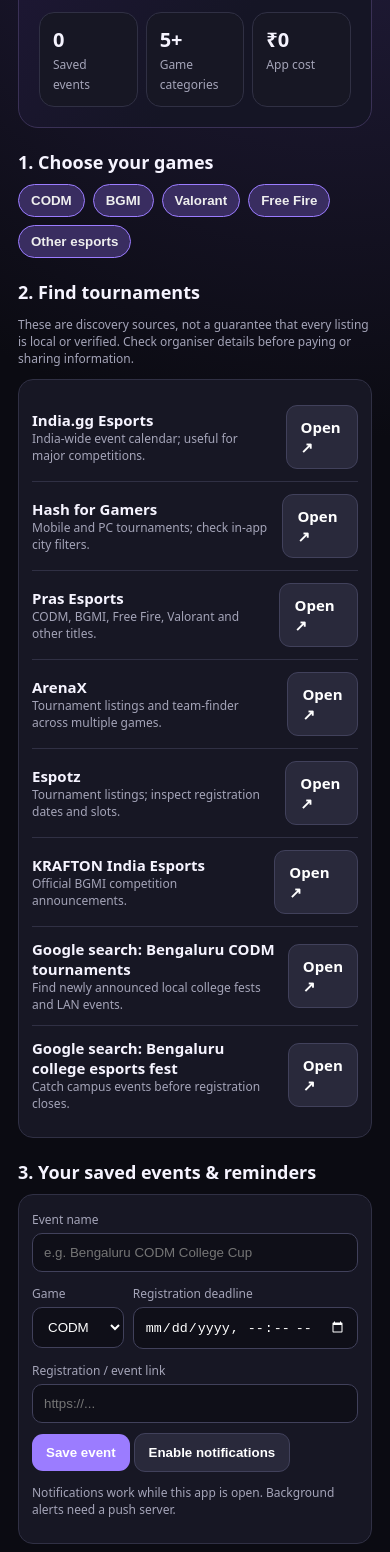
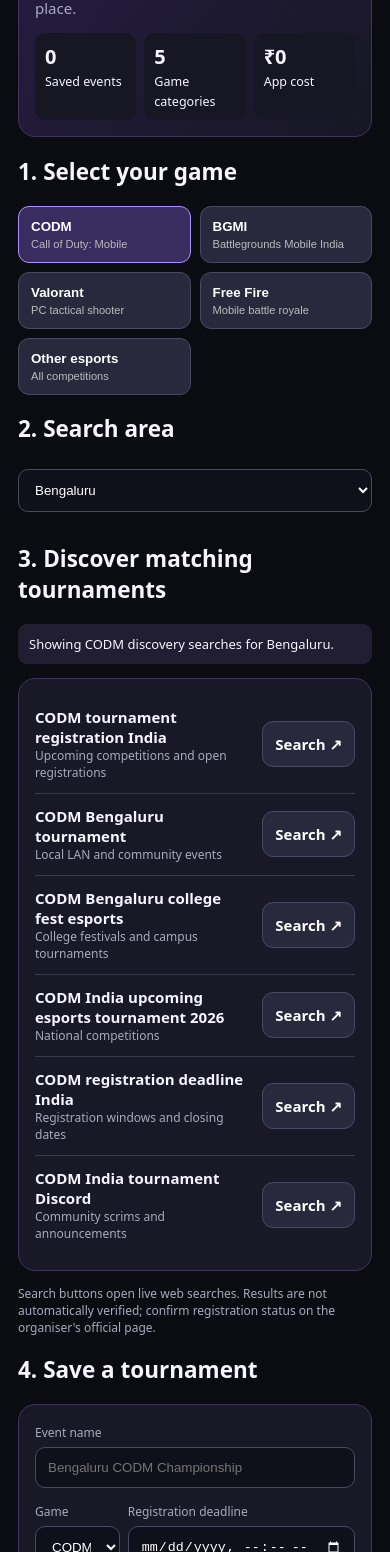
Before and after one commit to prateek-cybercode/esports-radar, a plain HTML site: page index.html in a window 390 px wide. Shown: the part 254-1806 px from the top of the page. Drawn offline with Linux system fonts and the light colour scheme.

Commit message:
Update index.html

```diff
--- a/index.html
+++ b/index.html
@@ -1,55 +1,23 @@
-<!doctype html>
-<html lang="en">
-<head>
-<meta charset="utf-8"><meta name="viewport" content="width=device-width,initial-scale=1">
-<meta name="theme-color" content="#11111b"><link rel="manifest" href="manifest.webmanifest">
-<title>ESPORTS RADAR</title><style>
-:root{color-scheme:dark;--bg:#0b0b12;--panel:#171724;--muted:#a4a4b8;--accent:#9b7cff;--line:#303044}
-*{box-sizing:border-box}body{margin:0;background:radial-gradient(circle at 85% 0,#272044 0,transparent 35%),var(--bg);color:#f6f4ff;font:15px system-ui,Arial}
-main{max-width:760px;margin:auto;padding:18px}.top{display:flex;justify-content:space-between;align-items:center;gap:10px}.logo{font-weight:900;letter-spacing:1.5px;font-size:19px}.pill{font-size:11px;color:#b9ffda;border:1px solid #28654c;border-radius:20px;padding:5px 9px}
-h1{font-size:32px;line-height:1.1;margin:25px 0 8px}.sub,.muted{color:var(--muted)}.hero{background:linear-gradient(130deg,#21183b,#151525 65%);border:1px solid #3a3156;border-radius:20px;padding:20px;margin:18px 0}
-.stats{display:grid;grid-template-columns:repeat(3,1fr);gap:8px}.stat,.card,.panel{background:var(--panel);border:1px solid var(--line);border-radius:15px;padding:13px}.stat b{display:block;font-size:20px}
-h2{font-size:18px;margin:22px 0 10px}.chips{display:flex;flex-wrap:wrap;gap:8px}.chip{background:#222235;border:1px solid #41415b;color:#eee;border-radius:22px;padding:8px 12px;cursor:pointer}.chip.active{background:#392d60;border-color:var(--accent)}
-button,a.btn{border:0;border-radius:11px;background:var(--accent);color:white;padding:11px 14px;font-weight:700;text-decoration:none;cursor:pointer;display:inline-block}button.secondary,a.secondary{background:#29293b;border:1px solid #41415b}
-input,select{background:#0f0f18;color:white;border:1px solid #41415b;border-radius:10px;padding:11px;width:100%;margin:5px 0 10px}
-.row{display:grid;grid-template-columns:1fr 1fr;gap:9px}.source{display:flex;justify-content:space-between;align-items:center;gap:12px;padding:12px 0;border-bottom:1px solid var(--line)}.source:last-child{border:0}
-.small{font-size:12px;color:var(--muted)}.tag{font-size:11px;color:#d6caff;background:#30274a;padding:4px 7px;border-radius:8px}
-.event{margin:9px 0}.event h3{margin:0 0 5px;font-size:15px}.event p{margin:4px 0;color:var(--muted);font-size:13px}
-footer{color:var(--muted);font-size:12px;padding:25px 0}.hide{display:none}
-</style></head>
-<body><main>
-<div class="top"><div class="logo">◈ ESPORTS RADAR</div><span class="pill">BENGALURU FIRST</span></div>
-<section class="hero"><div class="small">YOUR PERSONAL TOURNAMENT SCOUT</div><h1>Don't miss the<br>next registration.</h1><p class="sub">Track esports sources, save events and get deadline reminders. Free to use.</p><div class="stats"><div class="stat"><b id="savedCount">0</b><span class="small">Saved events</span></div><div class="stat"><b>5+</b><span class="small">Game categories</span></div><div class="stat"><b>₹0</b><span class="small">App cost</span></div></div></section>
-<h2>1. Choose your games</h2><div class="chips" id="games"></div>
-<h2>2. Find tournaments</h2><p class="muted small">These are discovery sources, not a guarantee that every listing is local or verified. Check organiser details before paying or sharing information.</p>
-<div class="panel" id="sources"></div>
-<h2>3. Your saved events & reminders</h2>
-<div class="panel"><label class="small">Event name</label><input id="eventName" placeholder="e.g. Bengaluru CODM College Cup"><div class="row"><div><label class="small">Game</label><select id="eventGame"><option>CODM</option><option>BGMI</option><option>Valorant</option><option>Free Fire</option><option>Other esports</option></select></div><div><label class="small">Registration deadline</label><input id="deadline" type="datetime-local"></div></div><label class="small">Registration / event link</label><input id="eventLink" type="url" placeholder="https://..."><button id="saveEvent">Save event</button> <button class="secondary" id="notify">Enable notifications</button><p class="small" id="status">Notifications work while this app is open. Background alerts need a push server.</p></div>
-<div id="eventList"></div>
-<footer>ESPORTS RADAR is an independent tracker, not affiliated with game publishers or tournament organisers. Always verify event dates, eligibility, entry fees and registration status on the organiser's official page. Never pay an unknown organiser without verification.</footer>
-</main>
-<script>
-const gameList=["CODM","BGMI","Valorant","Free Fire","Other esports"];
-const sources=[
-["India.gg Esports","India-wide event calendar; useful for major competitions.","https://india.gg/esports/"],
-["Hash for Gamers","Mobile and PC tournaments; check in-app city filters.","https://www.hashforgamers.com/tournaments"],
-["Pras Esports","CODM, BGMI, Free Fire, Valorant and other titles.","https://www.prasesports.in/"],
-["ArenaX","Tournament listings and team-finder across multiple games.","https://arenax.io/"],
-["Espotz","Tournament listings; inspect registration dates and slots.","https://www.espotz.live/tournaments"],
-["KRAFTON India Esports","Official BGMI competition announcements.","https://kraftonindiaesports.com/"],
-["Google search: Bengaluru CODM tournaments","Find newly announced local college fests and LAN events.","https://www.google.com/search?q=Bengaluru+CODM+esports+tournament+registration"],
-["Google search: Bengaluru college esports fest","Catch campus events before registration closes.","https://www.google.com/search?q=Bengaluru+college+esports+fest+registration+2026"]
-];
-let selected=new Set(gameList), events=JSON.parse(localStorage.getItem("er-events")||"[]");
-const $=id=>document.getElementById(id);
-gameList.forEach(g=>{let b=document.createElement("button");b.className="chip active";b.textContent=g;b.onclick=()=>{selected.has(g)?selected.delete(g):selected.add(g);b.classList.toggle("active")};$("games").append(b)});
-sources.forEach(s=>{let d=document.createElement("div");d.className="source";d.innerHTML=`<div><b>${s[0]}</b><div class="small">${s[1]}</div></div><a class="btn secondary" target="_blank" rel="noopener" href="${s[2]}">Open ↗</a>`;$("sources").append(d)});
-function render(){ $("savedCount").textContent=events.length;$("eventList").innerHTML="";events.forEach((e,i)=>{let d=document.createElement("div");d.className="card event";d.innerHTML=`<span class="tag">${e.game}</span><h3>${escapeHtml(e.name)}</h3><p>Deadline: ${new Date(e.deadline).toLocaleString()}</p><div class="small">${e.link?`<a target="_blank" rel="noopener" href="${safeUrl(e.link)}">Registration link ↗</a>`:"No link added"}</div><p><button class="secondary" data-del="${i}">Remove</button></p>`;$("eventList").append(d)});document.querySelectorAll("[data-del]").forEach(b=>b.onclick=()=>{events.splice(+b.dataset.del,1);persist()})}
-function escapeHtml(s){return s.replace(/[&<>"']/g,c=>({"&":"&amp;","<":"&lt;",">":"&gt;",'"':"&quot;","'":"&#39;"}[c]))}
-function safeUrl(u){try{let x=new URL(u);return ["http:","https:"].includes(x.protocol)?x.href:"#"}catch{return "#"}}
-function persist(){localStorage.setItem("er-events",JSON.stringify(events));render()}
-$("saveEvent").onclick=()=>{let name=$("eventName").value.trim(),deadline=$("deadline").value,game=$("eventGame").value,link=$("eventLink").value.trim();if(!name||!deadline){$("status").textContent="Add an event name and registration deadline first.";return}events.push({name,deadline,game,link});persist();$("eventName").value="";$("eventLink").value="";$("status").textContent="Saved. Keep the app open to receive deadline reminders."};
-$("notify").onclick=async()=>{if(!("Notification"in window)){$("status").textContent="This browser does not support notifications.";return}let p=await Notification.requestPermission();$("status").textContent=p==="granted"?"Notifications enabled. Keep this app open for reminders.":"Notification permission was not granted."};
-function checkDeadlines(){if(!("Notification"in window)||Notification.permission!=="granted")return;let now=Date.now();events.forEach(e=>{let t=new Date(e.deadline).getTime(),key="er-notified-"+e.name+"-"+e.deadline;if(t-now>0&&t-now<24*60*60*1000&&!localStorage.getItem(key)){new Notification("Registration closing soon",{body:e.name+" • "+e.game+" • deadline within 24 hours"});localStorage.setItem(key,"1")}})}
-if("serviceWorker"in navigator)navigator.serviceWorker.register("./sw.js").catch(()=>{});render();checkDeadlines();setInterval(checkDeadlines,60000);
+<!doctype html><html><head><meta charset="utf-8"><meta name="viewport" content="width=device-width,initial-scale=1"><meta name="theme-color" content="#10101b"><link rel="manifest" href="manifest.webmanifest"><title>ESPORTS RADAR</title><style>
+:root{color-scheme:dark}*{box-sizing:border-box}body{margin:0;background:#0b0b12;color:#f7f5ff;font:15px system-ui}main{max-width:760px;margin:auto;padding:18px}.hero,.panel,.event{background:#191827;border:1px solid #40345e;border-radius:17px;padding:16px;margin:14px 0}.hero{background:linear-gradient(130deg,#291d48,#171724)}h1{font-size:32px;line-height:1.1}.muted,.small{color:#aaaabe}.small{font-size:12px}.games{display:grid;grid-template-columns:1fr 1fr;gap:9px}.game,button,.btn{background:#29293d;color:white;border:1px solid #494963;border-radius:11px;padding:12px;font-weight:700;text-decoration:none;cursor:pointer}.game{text-align:left}.game.active{background:#392d60;border-color:#aa91ff}.game small{display:block;color:#bbb;margin-top:4px;font-weight:400}select,input{width:100%;padding:12px;margin:6px 0 12px;border-radius:10px;background:#10101b;color:white;border:1px solid #494963}.search{display:flex;justify-content:space-between;align-items:center;gap:10px;padding:12px 0;border-bottom:1px solid #38384b}.search:last-child{border:0}.search b{display:block}.search a{white-space:nowrap}.tag{color:#a9f3cb;font-size:12px}.row{display:grid;grid-template-columns:1fr 1fr;gap:8px}.notice{background:#211d32;padding:11px;border-radius:9px;font-size:13px}.stats{display:flex;gap:8px}.stats div{flex:1;background:#171724;padding:10px;border-radius:10px}.stats b{display:block;font-size:20px}footer{font-size:12px;color:#aaaabe;margin:25px 0}
+</style></head><body><main>
+<div><b>◈ ESPORTS RADAR</b> <span style="float:right;color:#9af0c2">BENGALURU FIRST</span></div>
+<section class="hero"><small>YOUR PERSONAL TOURNAMENT SCOUT</small><h1>Find your next tournament.</h1><p class="muted">Choose a game and city to launch focused tournament searches. Save deadlines in one place.</p><div class="stats"><div><b id="count">0</b><small>Saved events</small></div><div><b>5</b><small>Game categories</small></div><div><b>₹0</b><small>App cost</small></div></div></section>
+<h2>1. Select your game</h2><div class="games" id="games"></div>
+<h2>2. Search area</h2><select id="city"><option>Bengaluru</option><option>Mysuru</option><option>Tumakuru</option><option>Mangaluru</option><option>Hubballi</option><option>Chennai</option><option>Hyderabad</option><option>All India online</option></select>
+<h2>3. Discover matching tournaments</h2><div class="notice" id="selected"></div><div class="panel" id="searches"></div><p class="small">Search buttons open live web searches. Results are not automatically verified; confirm registration status on the organiser's official page.</p>
+<h2>4. Save a tournament</h2><div class="panel"><label class="small">Event name</label><input id="name" placeholder="Bengaluru CODM Championship"><div class="row"><div><label class="small">Game</label><select id="eventGame"><option>CODM</option><option>BGMI</option><option>Valorant</option><option>Free Fire</option><option>Other esports</option></select></div><div><label class="small">Registration deadline</label><input id="deadline" type="datetime-local"></div></div><label class="small">Registration link</label><input id="link" placeholder="https://..."><button id="save">Save event</button> <button id="enable">Enable notifications</button><p class="small" id="status">Reminders work while this app is open. Saved events stay on this device.</p></div>
+<h2>5. Saved events</h2><div id="events"></div><footer>Independent discovery tool. Not affiliated with game publishers. Verify event authenticity, venue, eligibility, fees and deadline before registering or paying. Never share OTPs or passwords.</footer>
+</main><script>
+const games=[["CODM","Call of Duty: Mobile"],["BGMI","Battlegrounds Mobile India"],["Valorant","PC tactical shooter"],["Free Fire","Mobile battle royale"],["Other esports","All competitions"]];
+let active="CODM",saved=JSON.parse(localStorage.getItem("radar2")||"[]");const $=x=>document.getElementById(x);
+function drawGames(){$("games").innerHTML="";games.forEach(([g,d])=>{let b=document.createElement("button");b.className="game "+(active===g?"active":"");b.innerHTML=g+"<small>"+d+"</small>";b.onclick=()=>{active=g;$("eventGame").value=g;drawGames();drawSearches()};$("games").append(b)})}
+function drawSearches(){let city=$("city").value,game=active==="Other esports"?"esports":active;$("selected").textContent="Showing "+game+" discovery searches for "+city+".";let qs=[[game+" tournament registration India","Upcoming competitions and open registrations"],[game+" "+city+" tournament","Local LAN and community events"],[game+" "+city+" college fest esports","College festivals and campus tournaments"],[game+" India upcoming esports tournament 2026","National competitions"],[game+" registration deadline India","Registration windows and closing dates"],[game+" India tournament Discord","Community scrims and announcements"]];$("searches").innerHTML="";qs.forEach(([q,d])=>{let el=document.createElement("div");el.className="search";let info=document.createElement("div");let b=document.createElement("b");b.textContent=q;let sm=document.createElement("div");sm.className="small";sm.textContent=d;info.append(b,sm);let a=document.createElement("a");a.className="btn";a.target="_blank";a.rel="noopener";a.href="https://www.google.com/search?q="+encodeURIComponent(q);a.textContent="Search ↗";el.append(info,a);$("searches").append(el)})}
+$("city").onchange=drawSearches;function safe(u){try{let x=new URL(u);return ["https:","http:"].includes(x.protocol)?x.href:"#"}catch{return "#"}}function esc(s){return s.replace(/[&<>"']/g,c=>({"&":"&amp;","<":"&lt;",">":"&gt;",'"':"&quot;","'":"&#39;"}[c]))}
+function render(){$("count").textContent=saved.length;$("events").innerHTML="";if(!saved.length){$("events").textContent="No saved events yet.";return}saved.forEach((e,i)=>{let d=document.createElement("div");d.className="event";d.innerHTML="<span class='tag'>"+esc(e.game)+"</span><h3>"+esc(e.name)+"</h3><p>Deadline: "+new Date(e.deadline).toLocaleString()+"</p>"+(e.link?"<a target='_blank' href='"+safe(e.link)+"'>Registration ↗</a>":"")+"<p><button data-del='"+i+"'>Remove</button></p>";$("events").append(d)});document.querySelectorAll("[data-del]").forEach(b=>b.onclick=()=>{saved.splice(+b.dataset.del,1);persist()})}
+function persist(){localStorage.setItem("radar2",JSON.stringify(saved));render()}
+$("save").onclick=()=>{let name=$("name").value.trim(),deadline=$("deadline").value;if(!name||!deadline){$("status").textContent="Enter event name and deadline.";return}saved.push({name,deadline,game:$("eventGame").value,link:$("link").value.trim()});persist();$("name").value="";$("link").value="";$("status").textContent="Event saved on this device."};
+$("enable").onclick=async()=>{if(!("Notification"in window)){$("status").textContent="Notifications unsupported in this browser.";return}let p=await Notification.requestPermission();$("status").textContent=p==="granted"?"Permission enabled. Reminders require the app to stay open.":"Permission not granted."};
+function reminders(){if(!("Notification"in window)||Notification.permission!=="granted")return;let now=Date.now();saved.forEach(e=>{let t=new Date(e.deadline).getTime(),k="notified"+e.name+e.deadline;if(t>now&&t-now<86400000&&!localStorage.getItem(k)){new Notification("Registration closes within 24 hours",{body:e.name+" • "+e.game});localStorage.setItem(k,"1")}})}
+if("serviceWorker"in navigator)navigator.serviceWorker.register("./sw.js").catch(()=>{});drawGames();drawSearches();render();reminders();setInterval(reminders,60000);
 </script></body></html>
```
